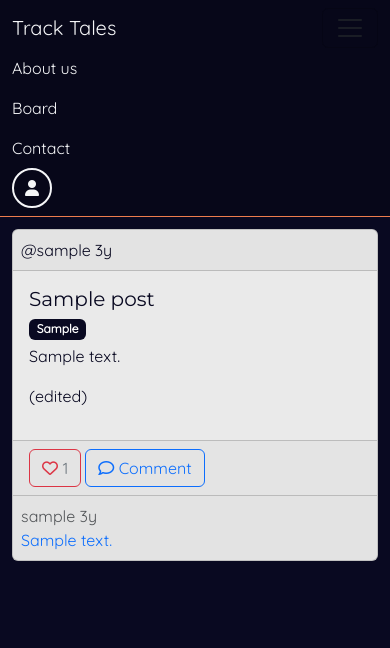
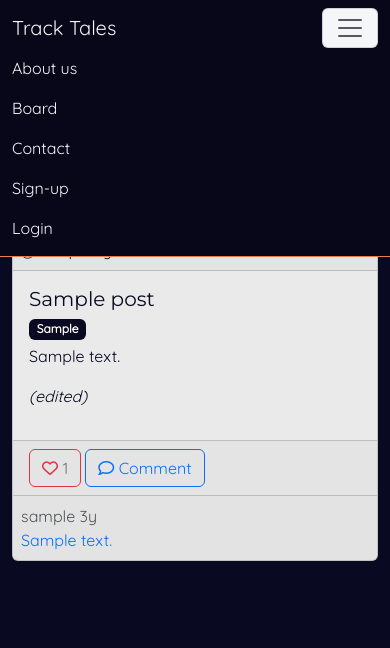
Before and after one commit to juanovt10/tracktales-blog, a Django app: a page that uses templates/base.html in a window 390 px wide, after a click that opens the changed part. Shown: the top 648 px of the page. Run offline with Django 4.2, Linux system fonts and the light colour scheme; tables that the repository leaves empty hold one stand-in row (values such as "Sample post"); some libraries are stand-ins or nearby versions.

Commit message:
Tidy up nav bar to display the profile options as the other links in small screens

```diff
--- a/static/css/style.css
+++ b/static/css/style.css
@@ -34,6 +34,10 @@ h1, h2, h3, h4, h5, h6 {
 
 .nav-item ul, .menu {
     background-color: #070719;
+}
+
+.menu-btn {
+    background-color: #F5F6F8;
 }
 
 .navbar-brand,
@@ -246,6 +250,10 @@ hr {
     width: 80%;
 }
 
+.no-posts {
+    color: #ED7C4D;
+}
+
 /* authentication pages styling */
 
 .auth-card {
--- a/templates/base.html
+++ b/templates/base.html
@@ -20,7 +20,7 @@
     <nav class="navbar navbar-expand-sm menu">
         <div class="container-fluid">
             <a class="navbar-brand" href="{% url 'index' %}">Track Tales</a>
-            <button class="navbar-toggler" type="button" data-bs-toggle="collapse" data-bs-target="#navbarText"
+            <button class="navbar-toggler menu-btn" type="button" data-bs-toggle="collapse" data-bs-target="#navbarText"
                 aria-controls="navbarText" aria-expanded="false" aria-label="Toggle navigation">
                 <span class="navbar-toggler-icon"></span>
             </button>
@@ -39,15 +39,25 @@
                     <li class="nav-item">
                         <a class="nav-link" href="{% url 'contact_us' %}">Contact</a>
                     </li>
+                    {% if user.is_authenticated %}
+                        <li class="d-sm-none nav-item"><a class="nav-link" href="{% url 'profile_detail' username=request.user%}">Profile</a></li>
+                        <li class="d-sm-none nav-item"><a class="nav-link" href="{% url 'account_logout' %}">Logout</a></li>
+                    {% else %}
+                        <li class="d-sm-none nav-item"><a class="nav-link" href="{% url 'account_signup' %}">Sign-up</a></li>
+                        <li class="d-sm-none nav-item"><a class="nav-link" href="{% url 'account_login' %}">Login</a></li>
+                    {% endif %}
                 </ul>
-                  <span class="nav-item dropdown">
-
+                <span class="d-none d-sm-block nav-item dropdown">
                     <a class="nav-link" href="#" role="button" data-bs-toggle="dropdown" aria-expanded="false">
                         <div class="d-flex align-items-center justify-content-center rounded-circle profile-icon">
+                            {% if user.is_authenticated %}
+                                <h5 class="mb-0">{{ request.user.username|slice:":2" }}</h5>
+                            {% else %}
                                 <i class="fa-solid fa-user"></i>
+                            {% endif %}
                         </div>
                     </a>
-                      <ul class="dropdown-menu dropdown-menu-end">
+                    <ul class="dropdown-menu dropdown-menu-sm-end">
                         {% if user.is_authenticated %}
                             <li><a class="dropdown-item" href="{% url 'profile_detail' username=request.user%}">Profile</a></li>
                             <li><a class="dropdown-item" href="{% url 'account_logout' %}">Logout</a></li>
--- a/templates/userprofile.html
+++ b/templates/userprofile.html
@@ -38,7 +38,6 @@
                 </div>
             </div>
         </div>
-
 
 
 
@@ -87,12 +86,13 @@
             {% endif %}
 
             <!-- posts display -->
+            {% if user_posts %}
             {% for post in user_posts %}
             <div class="card mt-4">
                 <div class="card-header d-flex px-2 px-md-3">
                     <div class="d-flex">
                         <div class="me-1">
-                            @{{ post.author }}
+                            <a class="profile-link" href="{% url 'profile_detail' username=post.author %}">@{{ post.author }}</a>
                         </div>
                         <div>
                             {{ post.created_on|custom_timesince }}
@@ -107,7 +107,7 @@
                             <button class="btn btn-outline-secondary border-0" type="button" data-bs-toggle="dropdown" aria-expanded="false">
                                 <i class="fa-solid fa-ellipsis"></i>
                             </button>
-                            <ul class="dropdown-menu">
+                            <ul class="dropdown-menu post-options">
                                 <li><button class="dropdown-item edit-post-btn" data-post-id="{{ post.slug }}">Edit Post</button></li>
                                 <li><button class="dropdown-item delete-post-btn" data-post-id="{{ post.slug }}">Delete Post</button></li>
                             </ul>
@@ -125,7 +125,7 @@
                         {{ post.content }}
                     </p>
                     {% if post.edited %}
-                    <p>(edited)</p>
+                    <p class="fst-italic">(edited)</p>
                     {% endif %}
                 </div>
                 <div class="card-footer text-body-secondary">
@@ -240,6 +240,19 @@
                 </div>
             </div>
             {% endfor %}
+            {% else %}
+            <div class="d-flex no-posts mt-3">
+                <div class="col">
+                    <hr>
+                </div>
+                <div class="col-4 d-flex justify-content-center align-items-center">
+                    <p class="mb-0">User has no posts</p>
+                </div>
+                <div class="col">
+                    <hr>
+                </div>
+            </div>
+            {% endif %}
         </div>
     </div>
 
```
Lines whose indentation alone changed are shown as unchanged.
